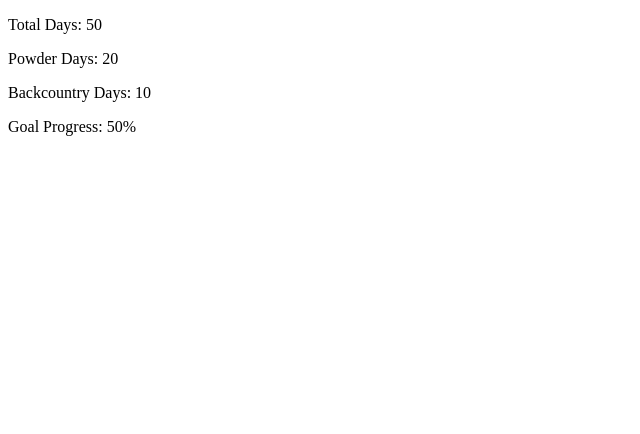
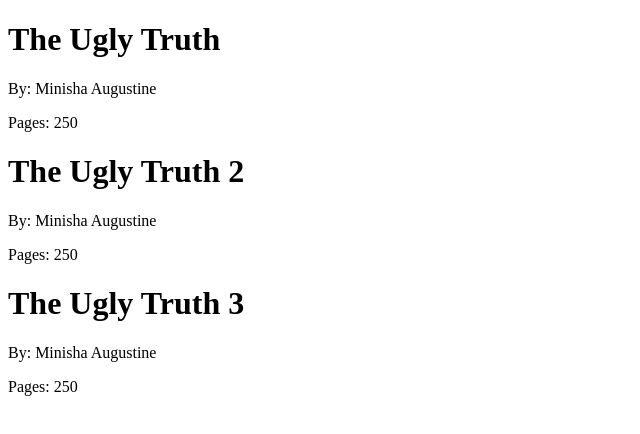
Before and after one commit to differentsyntax/BrushUpReact, a React (Create React App) app: page / in a window 1280 px wide. Shown: the top 434 px of the page, without its empty margins (0-640 px from the left). Built offline with nearby package versions, Linux system fonts and the light colour scheme.

Commit message:
Concept of parent components, calling one function component from another

```diff
--- a/package.json
+++ b/package.json
@@ -30,5 +30,6 @@
       "last 1 firefox version",
       "last 1 safari version"
     ]
-  }
+  },
+  "devDependencies": {}
 }
--- a/src/index.js
+++ b/src/index.js
@@ -1,49 +1,26 @@
 import React, { Component } from "react";
 import { render } from "react-dom";
 
-let skiData = {
-  total: 50,
-  powder: 20,
-  backcountry: 10,
-  goal: 100,
-};
-
-const getPercent = (decimal) => {
-  return decimal * 100 + "%";
-};
-
-const calcGoalProgress = (total, goal) => {
-  return getPercent(total / goal);
-};
-
-const SkiDayCounter = ({ total, powder, backcountry, goal }) => {
+const Book = ({ title, author, pages }) => {
   return (
-    <section>
-      <div>
-        <p> Total Days: {total}</p>
-      </div>
-
-      <div>
-        <p> Powder Days: {powder}</p>
-      </div>
-
-      <div>
-        <p> Backcountry Days: {backcountry}</p>
-      </div>
-
-      <div>
-        <p> Goal Progress: {calcGoalProgress(total, goal)}</p>
-      </div>
-    </section>
+    <div>
+      <h1>{title}</h1>
+      <p> By: {author}</p>
+      <p> Pages: {pages}</p>
+    </div>
   );
 };
 
+const Library = () => {
+  return (
+    <div>
+      <Book title="The Ugly Truth" author="Minisha Augustine" pages={250}></Book>
+      <Book title="The Ugly Truth 2" author="Minisha Augustine" pages={250}></Book>
+      <Book title="The Ugly Truth 3" author="Minisha Augustine" pages={250}></Book>
+    </div>
+  );
+};
 render(
-  <SkiDayCounter
-    total={skiData.total}
-    powder={skiData.powder}
-    backcountry={skiData.backcountry}
-    goal={skiData.goal}
-  />,
+  <Library />,
   document.getElementById("root")
-);
+  );
```
